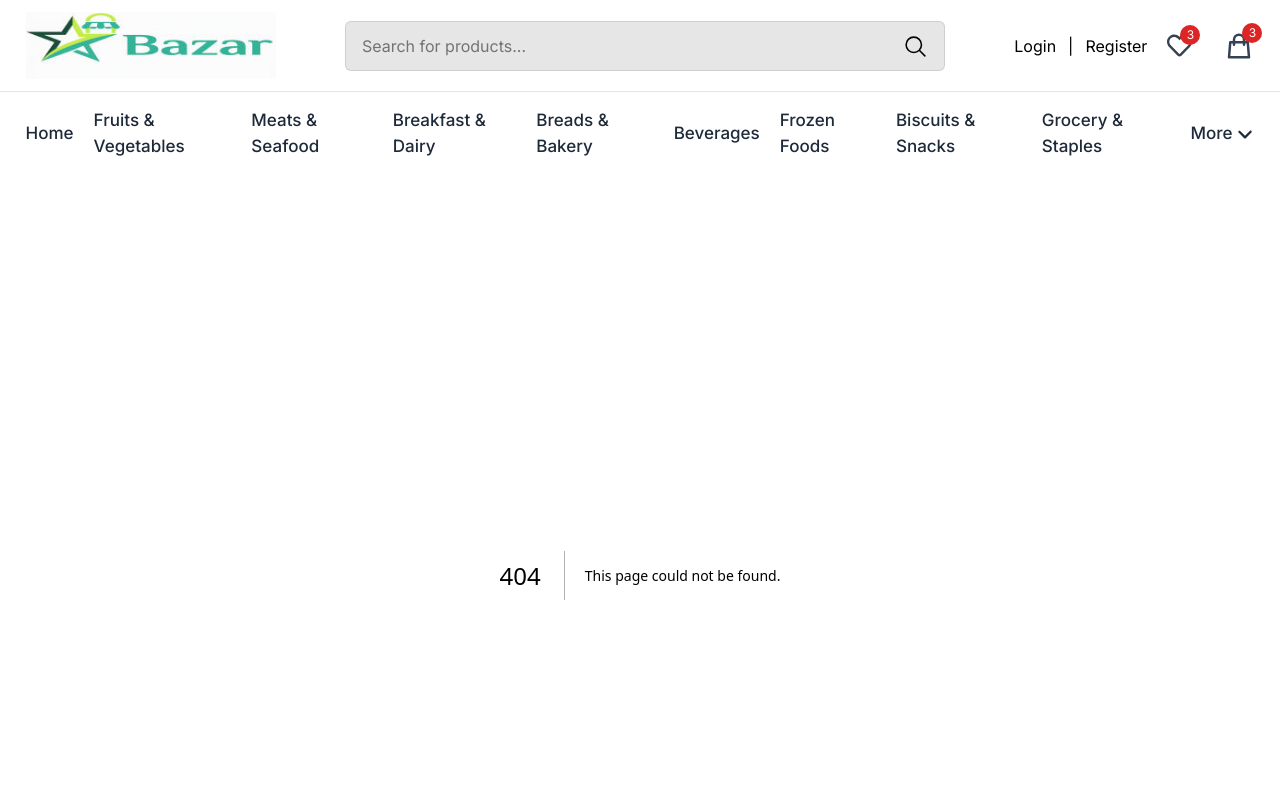
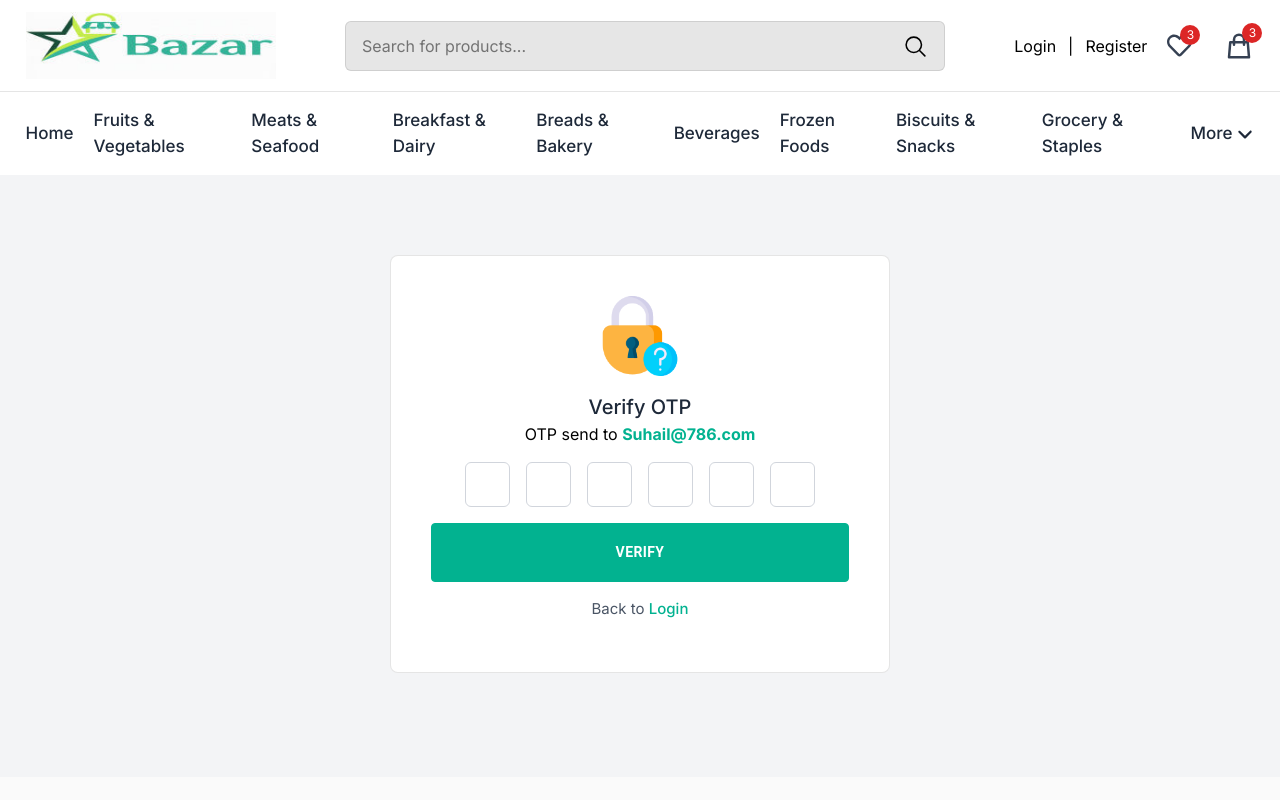
Before and after one commit to 78suhail/Grocery-Store-Web, a Next.js app: page /verify in a window 1280 px wide. Before the commit this address had no page. Shown: the top 800 px of the page. Built offline with nearby package versions, Linux system fonts and the light colour scheme.

Commit message:
Add forgot-password ang Verify Otp Page

```diff
--- /dev/null
+++ b/app/forgot-password/page.jsx
@@ -0,0 +1,52 @@
+"use client";
+import React from "react";
+import {  TextField, Button } from "@mui/material";
+import Link from "next/link";
+import Image from "next/image";
+
+const ForgotPassword = () => {
+
+  return (
+    <>
+      <div className="py-20 w-full bg-gray-100 flex justify-center items-center">
+        <div className="container">
+          <div className="bg-white p-10 rounded-lg border border-black/10 w-[500px] mb-6 m-auto">
+           <Image src={'/forgot-img.png'} alt="Forgot Password" width={80} height={80} className="mx-auto mb-4" />
+            <h1 className="text-center text-[20px] font-medium">
+                Forgot Your Password?
+            </h1>
+            <div className="my-4 w-full">
+              <TextField
+                id="emailField"
+                label="Email"
+                variant="outlined"
+                className="w-full"
+              />
+            </div>
+
+
+
+            <div className="my-4 w-full relative">
+              <Button className="w-full btn-g !py-4 text-[16px]">
+                Submit
+              </Button>
+            </div>
+
+
+
+            <div className="text-center text-[15px] text-gray-600 mb-3">
+              Back to{" "}
+              <Link href="/login" className=" text-primary hover:text-secondary font-medium">
+                Login
+              </Link>
+            </div>
+
+
+          </div>
+        </div>
+      </div>
+    </>
+  );
+};
+
+export default ForgotPassword;
--- a/app/login/page.jsx
+++ b/app/login/page.jsx
@@ -1,7 +1,6 @@
   "use client";
   import React, { useState } from "react";
-import { IconButton, TextField} from "@mui/material";
-import { Button } from "@mui/material";
+  import { IconButton, TextField, Button } from "@mui/material";
   import Link from "next/link";
   import { FaEye, FaEyeSlash } from "react-icons/fa";
   import { FcGoogle } from "react-icons/fc";
@@ -14,17 +13,8 @@ const Login = () => {
           <div className="container">
             <div className="bg-white p-10 rounded-lg border border-black/10 w-[500px] mb-6 m-auto">
               <h1 className="text-center text-[20px] font-medium">
-              Register with new account
+                Login to your account
               </h1>
-            <div className="my-4 w-full">
-              <TextField
-                id="fullname"
-                label="Full Name"
-                variant="outlined"
-                className="w-full"
-              />
-            </div>
-
               <div className="my-4 w-full">
                 <TextField
                   id="emailField"
@@ -39,7 +29,7 @@ const Login = () => {
                   id="password"
                   label="Password"
                   variant="outlined"
-                className="w-full"
+                  className="w-full "
                   type={showPassword === true ? "text" : "password"}
                 />
 
@@ -57,20 +47,30 @@ const Login = () => {
                 </IconButton>
               </div>
 
+              <div className="py-1">
+                <Link
+                  href="/forgot-password"
+                  className="text-[15px] text-gray-700 font-medium hover:text-primary"
+                >
+                  Forgot Password?
+                </Link>
+
+              </div>
+
               <div className="my-4 w-full relative">
                 <Button className="w-full btn-g !py-4 text-[16px]">
-                Login
+                  Register
                 </Button>
               </div>
 
               <div className="text-center text-[15px] text-gray-600 mb-3">
                 <span>
-                Already have an account?{" "}
+                  Not have an account?{" "}
                   <Link
-                  href="/login"
+                    href="/Register"
                     className="text-primary hover:text-secondary font-semibold"
                   >
-                  Login
+                    Sign Up
                   </Link>
                 </span>
               </div>
--- a/app/register/page.jsx
+++ b/app/register/page.jsx
@@ -1,6 +1,7 @@
 "use client";
 import React, { useState } from "react";
-import { IconButton, TextField, Button } from "@mui/material";
+import { IconButton, TextField} from "@mui/material";
+import { Button } from "@mui/material";
 import Link from "next/link";
 import { FaEye, FaEyeSlash } from "react-icons/fa";
 import { FcGoogle } from "react-icons/fc";
@@ -13,8 +14,17 @@ const Register = () => {
         <div className="container">
           <div className="bg-white p-10 rounded-lg border border-black/10 w-[500px] mb-6 m-auto">
             <h1 className="text-center text-[20px] font-medium">
-              Login to your account
+              Register with new account
             </h1>
+            <div className="my-4 w-full">
+              <TextField
+                id="fullname"
+                label="Full Name"
+                variant="outlined"
+                className="w-full"
+              />
+            </div>
+
             <div className="my-4 w-full">
               <TextField
                 id="emailField"
@@ -29,7 +39,7 @@ const Register = () => {
                 id="password"
                 label="Password"
                 variant="outlined"
-                className="w-full "
+                className="w-full"
                 type={showPassword === true ? "text" : "password"}
               />
 
@@ -47,30 +57,20 @@ const Register = () => {
               </IconButton>
             </div>
 
-            <div className="py-1">
-              <Link
-                href="/forgot-password"
-                className="text-[15px] text-gray-700 font-medium hover:text-primary"
-              >
-                Forgot Password?
-              </Link>
-
-            </div>
-
             <div className="my-4 w-full relative">
               <Button className="w-full btn-g !py-4 text-[16px]">
-                Register
+                Login
               </Button>
             </div>
 
             <div className="text-center text-[15px] text-gray-600 mb-3">
               <span>
-                Not have an account?{" "}
+                Already have an account?{" "}
                 <Link
-                  href="/Register"
+                  href="/login"
                   className="text-primary hover:text-secondary font-semibold"
                 >
-                  Sign Up
+                  Login
                 </Link>
               </span>
             </div>
--- /dev/null
+++ b/app/verify/page.jsx
@@ -0,0 +1,56 @@
+"use client";
+import React, { useState } from "react";
+import {  TextField, Button } from "@mui/material";
+import Link from "next/link";
+import Image from "next/image";
+import OtpBox from "../../components/OtpBox";
+
+const VerifyOtp = () => {
+
+  const [otp , setOtp] = useState("");
+
+  const handleChange = (value) => {
+    setOtp(value);
+  }
+
+  const handleSubmit = (e) => {
+    e.preventDefault();
+    alert(`OTP Submitted: ${otp}`);
+    console.log("Submitted OTP:", otp);
+  }
+  return (
+    <>
+      <div className="py-20 w-full bg-gray-100 flex justify-center items-center">
+        <div className="container">
+          <form onSubmit={handleSubmit} className="bg-white p-10 rounded-lg border border-black/10 w-[500px] mb-6 m-auto">
+           <Image src={'/forgot-img.png'} alt="Forgot Password" width={80} height={80} className="mx-auto mb-4" />
+            <div className="text-center">
+              <h1 className="text-center text-[20px] font-medium text-gray-800">Verify OTP</h1>
+                <span className="text-[16px]">OTP send to <span className="text-primary font-bold">Suhail@786.com</span> </span>
+            </div>
+
+            <div className="flex items-center justify-center mt-4">
+              <OtpBox length={6} onChange={handleChange} />
+
+            </div>
+            <div className="my-4 w-full relative">
+              <Button type="submit" className="w-full btn-g !py-4 text-[16px]">
+                Verify
+              </Button>
+            </div>
+            <div className="text-center text-[15px] text-gray-600 mb-3">
+              Back to{" "}
+              <Link href="/login" className=" text-primary hover:text-secondary font-medium">
+                Login
+              </Link>
+            </div>
+
+
+          </form>
+        </div>
+      </div>
+    </>
+  );
+};
+
+export default VerifyOtp;
--- /dev/null
+++ b/components/OtpBox.jsx
@@ -0,0 +1,56 @@
+"use client";
+import { useState, useRef } from "react";
+
+const OtpBox = ({ length = 4, onChange }) => {
+  const [otp, setOtp] = useState(new Array(length).fill(""));
+  const inputRefs = useRef([]);
+
+  const handleChange = (e, index) => {
+    const value = e.target.value;
+
+    if (isNaN(value)) return;
+
+    const newOtp = [...otp];
+    newOtp[index] = value;
+    setOtp(newOtp);
+    onChange(newOtp.join(""));
+
+    // move to next box
+    if (value && index < length - 1) {
+      inputRefs.current[index + 1].focus();
+    }
+  };
+
+  const handleKeyDown = (e, index) => {
+    if (e.key === "Backspace") {
+      const newOtp = [...otp];
+      newOtp[index] = "";
+      setOtp(newOtp);
+      onChange(newOtp.join(""));
+
+      // move to previous box
+      if (index > 0) {
+        inputRefs.current[index - 1].focus();
+      }
+    }
+  };
+
+  return (
+    <div className="flex items-center justify-center gap-4">
+      {otp.map((_, index) => (
+        <input
+          key={index}
+          ref={(el) => (inputRefs.current[index] = el)}
+          type="text"
+          maxLength={1}
+          value={otp[index]}
+          onChange={(e) => handleChange(e, index)}
+          onKeyDown={(e) => handleKeyDown(e, index)}
+          className="w-[40px] h-[40px] sm:w-[45px] sm:h-[45px] text-center border border-gray-300 rounded-md text-[20px] focus:outline-none focus:border-primary"
+        />
+      ))}
+    </div>
+  );
+};
+
+export default OtpBox;
```
Also changed, not shown: public/forgot-img.png (added). Lines whose indentation alone changed are shown as unchanged.
